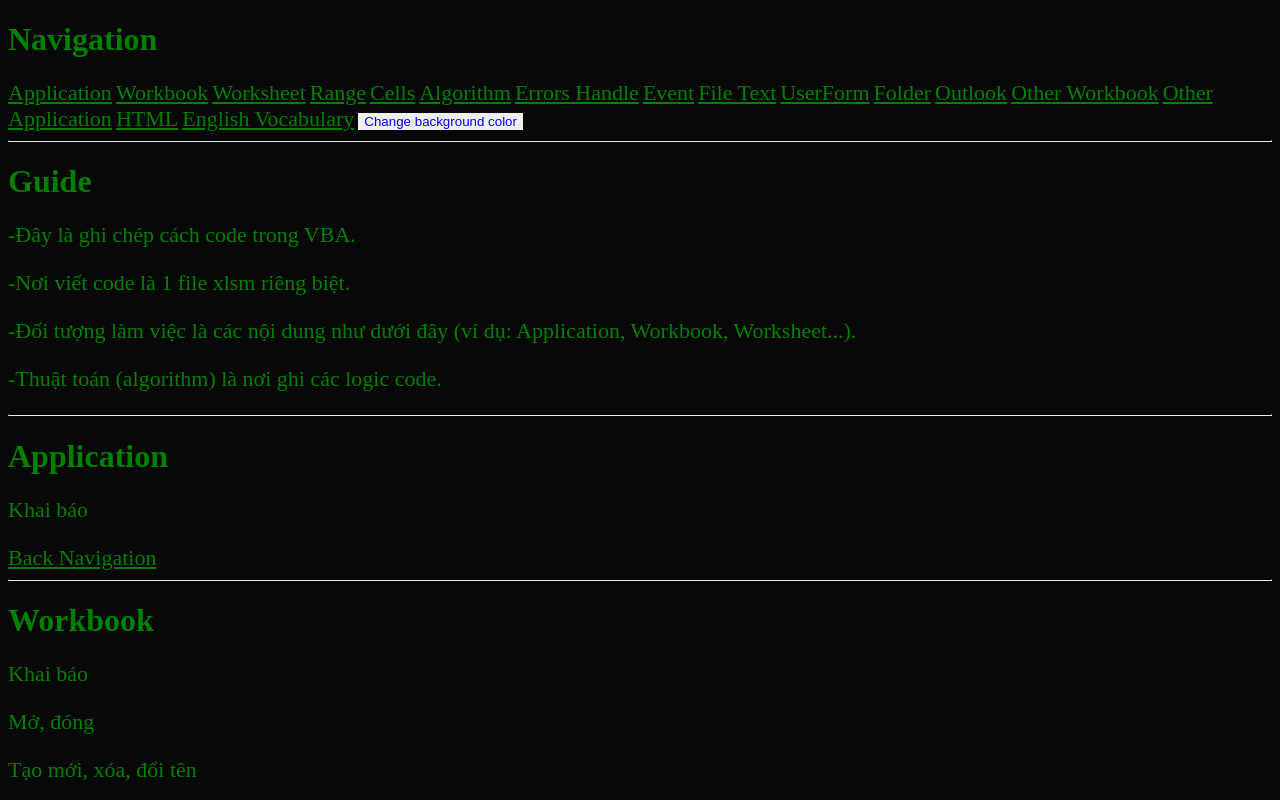
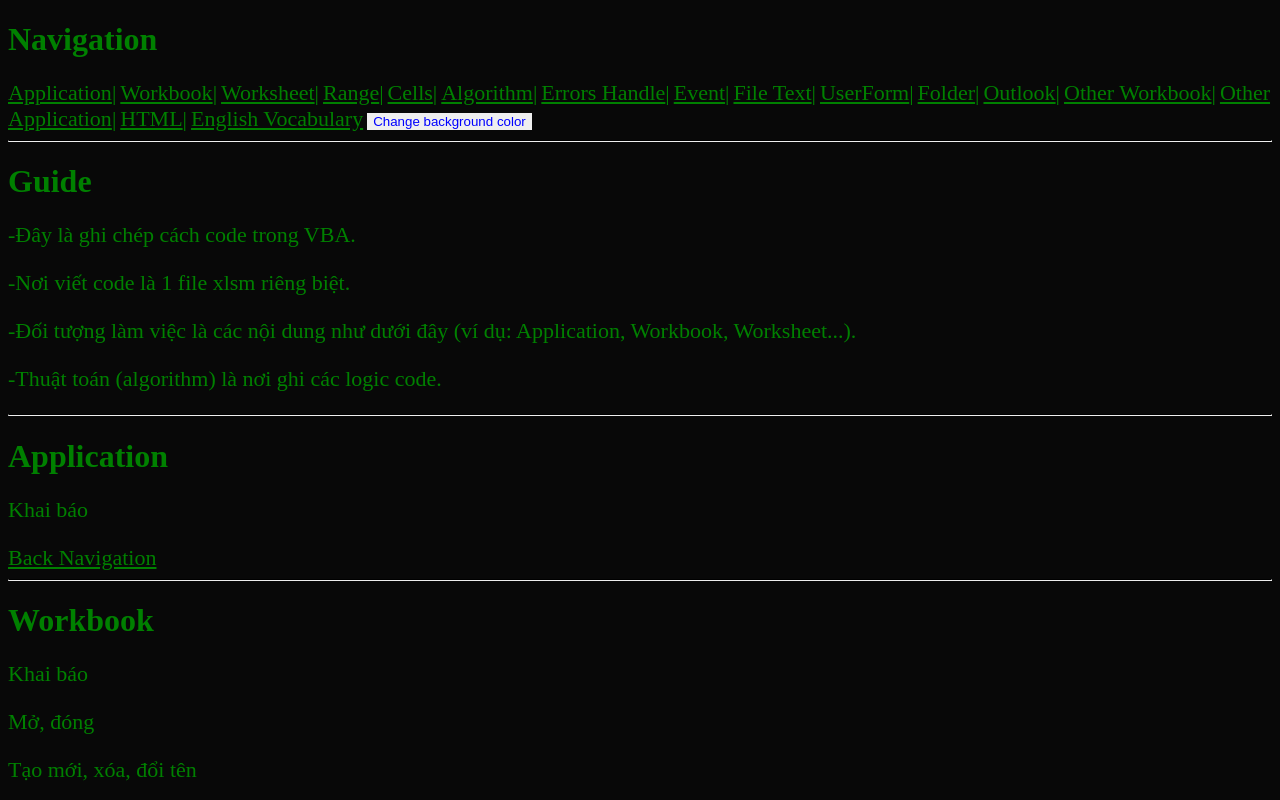
Before and after one commit to my-note-book/my-note-book.github.io, a plain HTML site: page index.html in a window 1280 px wide. Shown: the top 800 px of the page. Drawn offline with Linux system fonts and the light colour scheme.

Commit message:
Update index.html

```diff
--- a/index.html
+++ b/index.html
@@ -12,21 +12,21 @@
 <body id="body">
 <h1 id="navigation">Navigation</h1>
 <nav>
-	<a href="#app">Application</a>
-	<a href="#wb">Workbook</a>
-	<a href="#ws">Worksheet</a>
-	<a href="#rng">Range</a>
-	<a href="#cells">Cells</a>
-	<a href="#algorithm">Algorithm</a>
-	<a href="#errorsHandle">Errors Handle</a>
-	<a href="#event">Event</a>
-	<a href="#fileText">File Text</a>
-	<a href="#uf">UserForm</a>
-	<a href="#folder">Folder</a>
-	<a href="#outlook">Outlook</a>
-	<a href="#otherWb">Other Workbook</a>
-	<a href="#otherApp">Other Application</a>
-	<a href="#html">HTML</a>
+	<a href="#app">Application</a><a>|</a>
+	<a href="#wb">Workbook</a><a>|</a>
+	<a href="#ws">Worksheet</a><a>|</a>
+	<a href="#rng">Range</a><a>|</a>
+	<a href="#cells">Cells</a><a>|</a>
+	<a href="#algorithm">Algorithm</a><a>|</a>
+	<a href="#errorsHandle">Errors Handle</a><a>|</a>
+	<a href="#event">Event</a><a>|</a>
+	<a href="#fileText">File Text</a><a>|</a>
+	<a href="#uf">UserForm</a><a>|</a>
+	<a href="#folder">Folder</a><a>|</a>
+	<a href="#outlook">Outlook</a><a>|</a>
+	<a href="#otherWb">Other Workbook</a><a>|</a>
+	<a href="#otherApp">Other Application</a><a>|</a>
+	<a href="#html">HTML</a><a>|</a>
 	<a href="#english">English Vocabulary</a>
 	<a><button id="button" onclick="changeColor();">Change background color</button></a>
 </nav>
```
